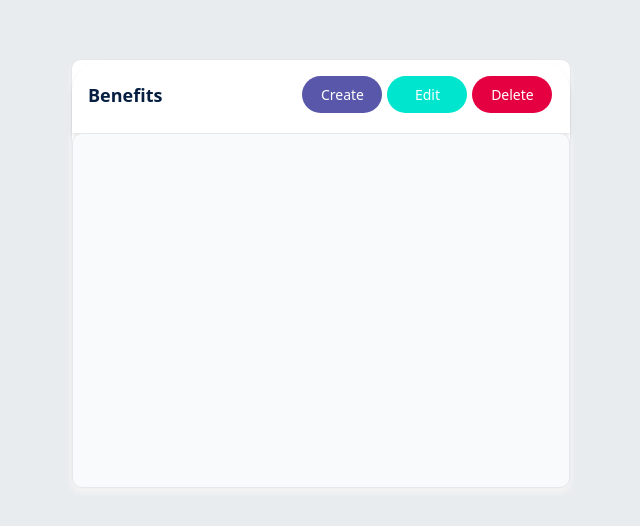
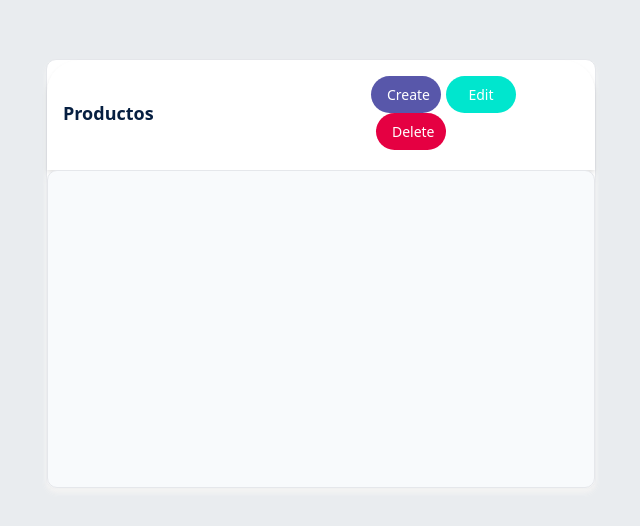
Before and after one commit to Illomedina/DAW2324_S4_E2, a React (Vite) app in the folder react/: page /sectionTable in a window 1280 px wide. Shown: the part 126-652 px from the top of the page, without its empty margins (319-959 px from the left). Built offline with nearby package versions, Linux system fonts and the light colour scheme.

Commit message:
Añadiendo variables a componentes

```diff
--- a/react/src/components/SectionTable.css
+++ b/react/src/components/SectionTable.css
@@ -6,44 +6,43 @@
     padding: 8px 16px;
     font-weight: 500;
     transition: all 0.2s ease-in-out;
-    width: 80px;
+    width: 70px;
 }.buttonCreate:hover{
     background-color: #061F41;
 }
 
 .buttonDelete{
     background-color: #E50042;
+    margin-left: 5px;
     font-size: 14px;
     color: white;
     border-radius: 20px;
-    margin-left: 5px;
     padding: 8px 16px;
     font-weight: 500;
     transition: all 0.2s ease-in-out;
-    width: 80px;
+    width: 70px;
 }.buttonDelete:hover{
     background-color: #061F41;
-}
-
-.buttonHolder{
-    margin-left: 140px;
 }
 
 .buttonEdit{
     background-color: #00E6CE;
     color: white;
+    margin-left: 5px;
     font-size: 14px;
     border-radius: 20px;
-    margin-left: 5px;
     padding: 8px 16px;
     font-weight: 500;
     transition: all 0.2s ease-in-out;
-    width: 80px;
+    width: 70px;
 
 }.buttonEdit:hover{
     background-color: #061F41;
 }
 
+.buttonContainer{
+    align-items: flex-end;
+}
 
 .headerContainer{
     display: flex;
--- a/react/src/components/SectionTable.jsx
+++ b/react/src/components/SectionTable.jsx
@@ -1,23 +1,24 @@
 import React, { Children } from "react";
 import "./SectionTable.css";
 
-const Benefits = () => {
+
+function SectionTable ({SectionName}){
   return (
     <div className="flex flex-col justify-center items-center h-[100vh]">
-      <div className="relative flex max-w-[500px] h-[430px] w-full flex-col rounded-[10px] border-[1px] border-gray-200 bg-white bg-clip-border shadow-md shadow-[#F3F3F3] dark:border-[#ffffff33] dark:!bg-navy-800 dark:text-white dark:shadow-none">
+      <div className="relative flex max-w-[550px] h-[430px] w-full flex-col rounded-[10px] border-[1px] border-gray-200 bg-white bg-clip-border shadow-md shadow-[#F3F3F3] dark:border-[#ffffff33] dark:!bg-navy-800 dark:text-white dark:shadow-none">
         <div className="headerContainer">
-          <h4 className="text-lg font-bold text-primaryColor">Benefits</h4>
-          <div className="buttonHolder">
+          <h4 className="text-lg font-bold text-primaryColor columns-3">{SectionName}</h4>
+          <div className="buttonContainer columns-1">
           <button className="buttonCreate">Create</button>
           <button className="buttonEdit">Edit</button>
           <button className="buttonDelete">Delete</button>
           </div>
-        </div>
-        <div className="relative flex max-w-[500px] h-[430px] w-full flex-col rounded-[10px] border-[1px] border-gray-200 bg-softGray bg-clip-border shadow-md shadow-[#F3F3F3] dark:border-[#ffffff33] dark:!bg-navy-800 dark:text-white dark:shadow-none">
+          </div>
+        <div className="relative flex max-w-[550px] h-[430px] w-full flex-col rounded-[10px] border-[1px] border-gray-200 bg-softGray bg-clip-border shadow-md shadow-[#F3F3F3] dark:border-[#ffffff33] dark:!bg-navy-800 dark:text-white dark:shadow-none">
         </div>
       </div>
     </div>
   );
 };
 
-export default Benefits;
+export default SectionTable;
--- a/react/src/router/Router.jsx
+++ b/react/src/router/Router.jsx
@@ -10,7 +10,7 @@ return (
     <Routes>
         <Route path="/" element={<LoginPage />} />
         <Route path="/*" element={<PageNotFound />} />
-        <Route path="/sectionTable" element={<SectionTable>{Children}</SectionTable>} />
+        <Route path="/sectionTable" element={<SectionTable SectionName={"Productos"}></SectionTable>} />
     </Routes>
   );
 };
```
